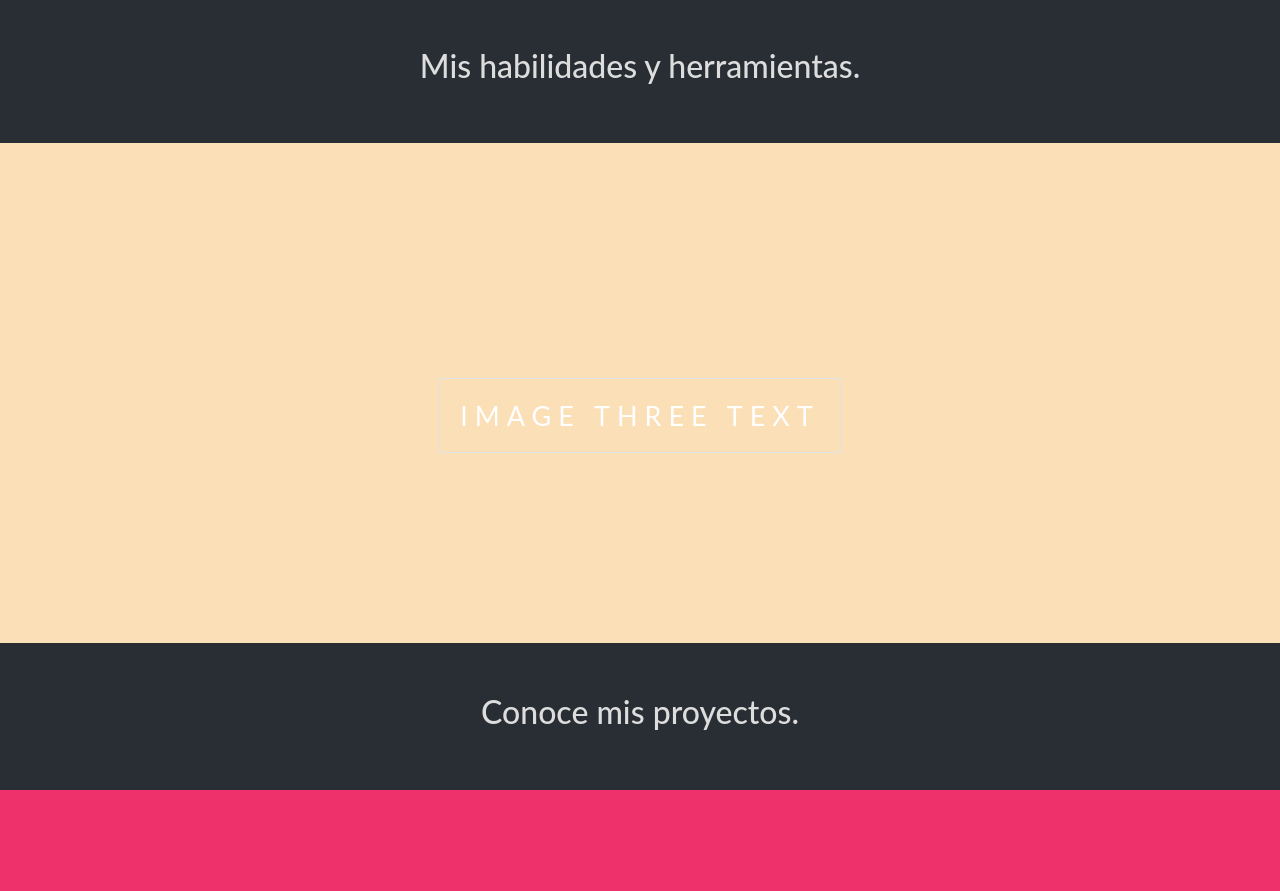
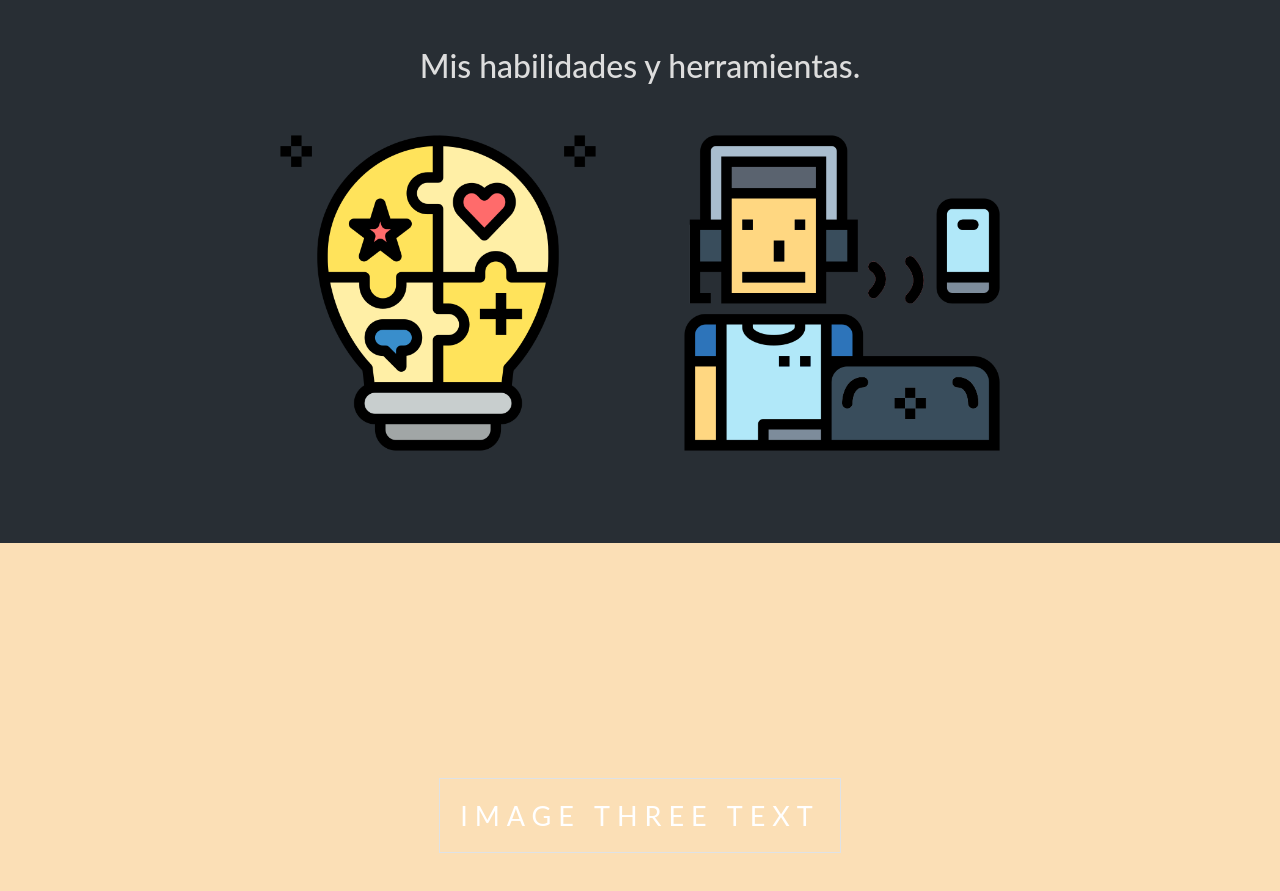
Before and after one commit to ChayoVS/Portfolio_Chayo, a plain HTML site: page index.html in a window 1280 px wide. Shown: the part 1520-2411 px from the top of the page. Drawn offline with nearby package versions, Linux system fonts and the light colour scheme.

Commit message:
Cambios estilo

```diff
--- a/index.html
+++ b/index.html
@@ -75,6 +75,8 @@
     <h2>
       Mis habilidades y herramientas.
     </h2>
+    <img src="img/soft skills color.png" alt="soft skills" class="skillsImg">
+    <img src="img/herramientas.png" alt="herramientas" class="toolsImg">
   </section>
 
   <div class="primg3">
--- a/style.css
+++ b/style.css
@@ -179,5 +179,11 @@ footer {
 }
 
 .skillsImg {
-	width: 20%;
+	margin: 2rem;
+	width: 30%;
 }
+
+.toolsImg {
+	margin: 2rem;
+	width: 30%;
+}
```
